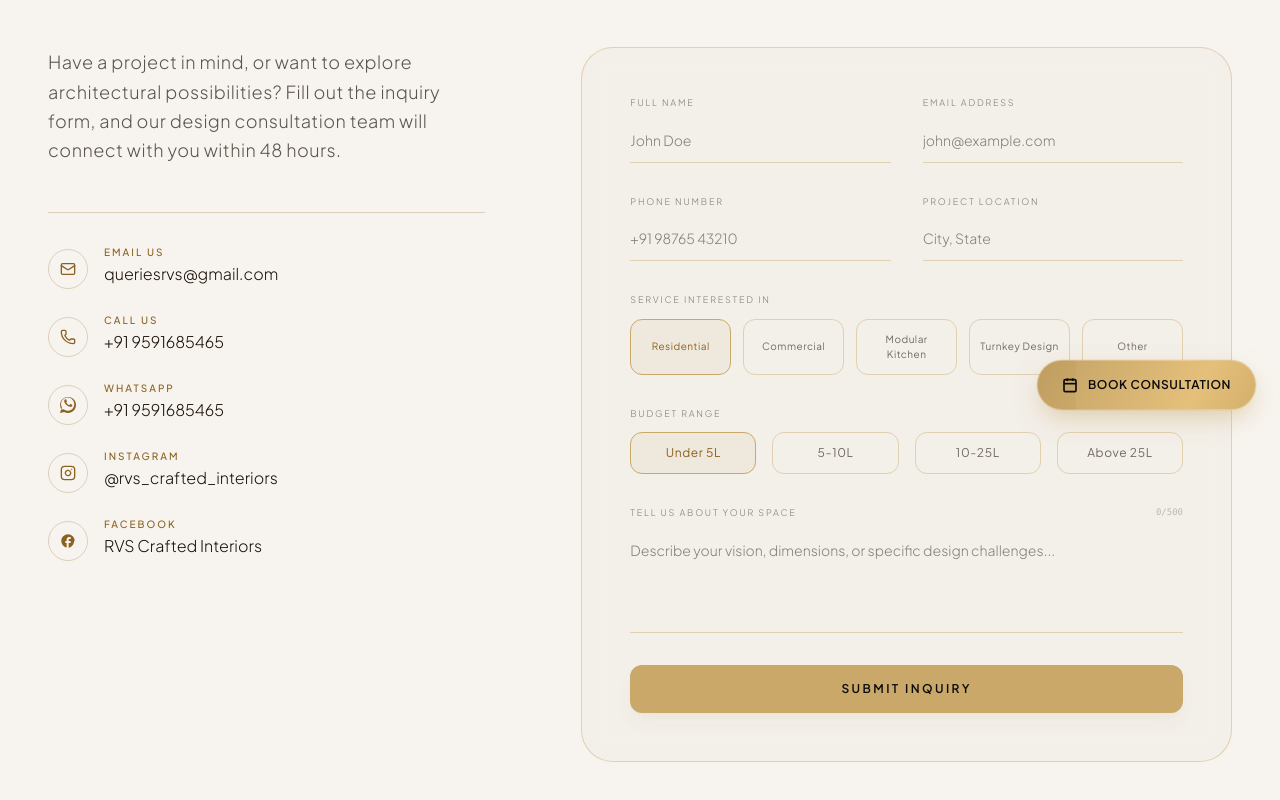
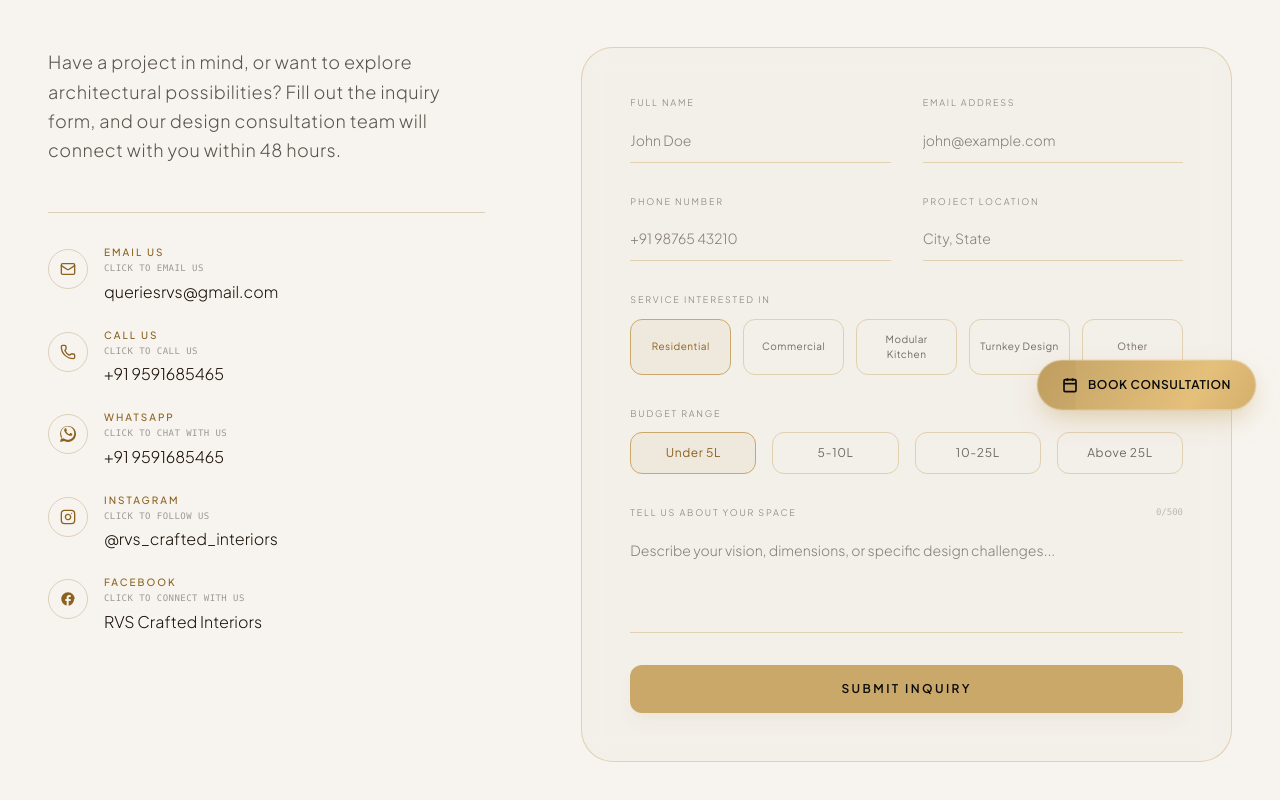
Before and after one commit to spiroshan5-lang/rvs, a Next.js app: page /contact in a window 1280 px wide. Shown: the part 366-1166 px from the top of the page. Built offline with nearby package versions, Linux system fonts and the light colour scheme; no server answers; a web font is replaced by a local one.

Commit message:
feat: add click-to action helper labels under contact titles

```diff
--- a/src/app/contact/page.tsx
+++ b/src/app/contact/page.tsx
@@ -40,6 +40,7 @@ export default function ContactPage() {
                   </div>
                   <div>
                     <h3 className="text-[10px] tracking-[0.2em] uppercase font-medium text-[var(--gold)] mb-0.5">Email Us</h3>
+                    <span className="text-[9px] text-[var(--fg)]/40 block mb-1 font-mono uppercase tracking-wider">Click to email us</span>
                     <span className="text-base font-light group-hover:text-[var(--gold)] transition-colors duration-300">
                       queriesrvs@gmail.com
                     </span>
@@ -53,6 +54,7 @@ export default function ContactPage() {
                   </div>
                   <div>
                     <h3 className="text-[10px] tracking-[0.2em] uppercase font-medium text-[var(--gold)] mb-0.5">Call Us</h3>
+                    <span className="text-[9px] text-[var(--fg)]/40 block mb-1 font-mono uppercase tracking-wider">Click to call us</span>
                     <span className="text-base font-light group-hover:text-[var(--gold)] transition-colors duration-300">
                       +91 9591685465
                     </span>
@@ -68,6 +70,7 @@ export default function ContactPage() {
                   </div>
                   <div>
                     <h3 className="text-[10px] tracking-[0.2em] uppercase font-medium text-[var(--gold)] mb-0.5">WhatsApp</h3>
+                    <span className="text-[9px] text-[var(--fg)]/40 block mb-1 font-mono uppercase tracking-wider">Click to chat with us</span>
                     <span className="text-base font-light group-hover:text-[var(--gold)] transition-colors duration-300">
                       +91 9591685465
                     </span>
@@ -85,6 +88,7 @@ export default function ContactPage() {
                   </div>
                   <div>
                     <h3 className="text-[10px] tracking-[0.2em] uppercase font-medium text-[var(--gold)] mb-0.5">Instagram</h3>
+                    <span className="text-[9px] text-[var(--fg)]/40 block mb-1 font-mono uppercase tracking-wider">Click to follow us</span>
                     <span className="text-base font-light group-hover:text-[var(--gold)] transition-colors duration-300">
                       @rvs_crafted_interiors
                     </span>
@@ -100,6 +104,7 @@ export default function ContactPage() {
                   </div>
                   <div>
                     <h3 className="text-[10px] tracking-[0.2em] uppercase font-medium text-[var(--gold)] mb-0.5">Facebook</h3>
+                    <span className="text-[9px] text-[var(--fg)]/40 block mb-1 font-mono uppercase tracking-wider">Click to connect with us</span>
                     <span className="text-base font-light group-hover:text-[var(--gold)] transition-colors duration-300">
                       RVS Crafted Interiors
                     </span>
```
